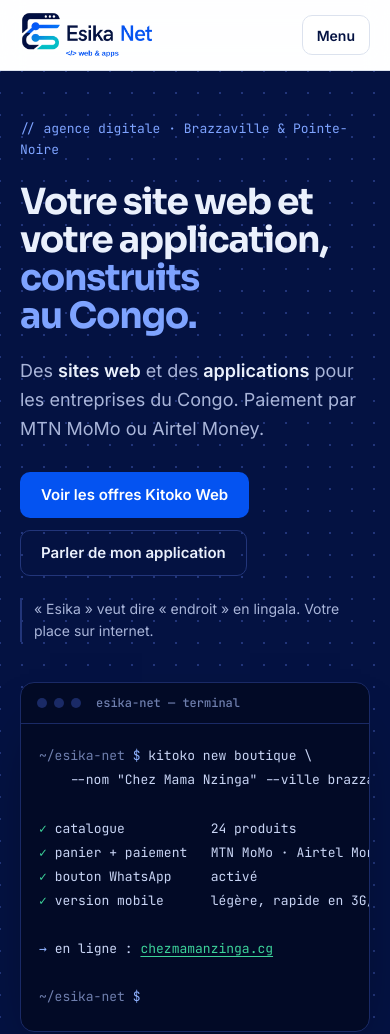
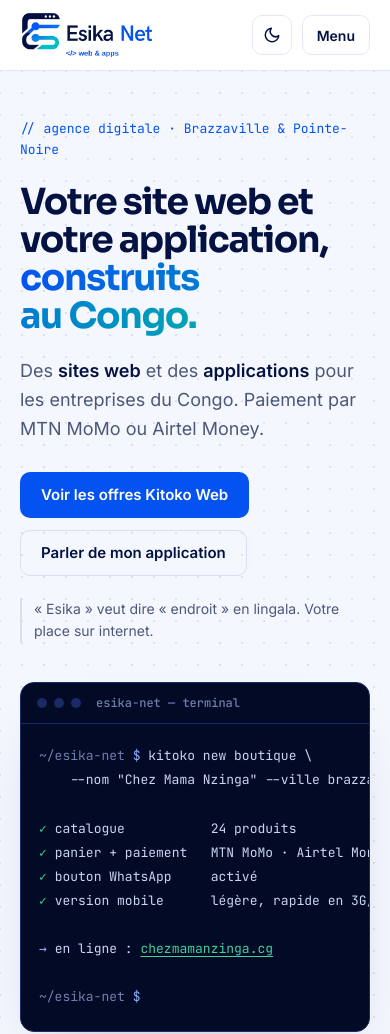
Before and after one commit to zouloupapers/esikanet, a plain HTML site: page index.html in a window 390 px wide. Shown: the top 1034 px of the page. Drawn offline with Linux system fonts and the light colour scheme.

Commit message:
Ajoute le choix mode clair / mode sombre
- Bouton soleil/lune dans l'en-tête, choix mémorisé dans le navigateur
- Par défaut, le site suit le réglage du téléphone ou de l'ordinateur
- Mode clair sur fond blanc, avec le bleu nuit, le bleu et le turquoise du logo
- Mode sombre identique à la version actuelle
- Logo adapté à chaque mode, en-tête et pied de page

Co-Authored-By: Claude Opus 5.5 <noreply@anthropic.com>
Claude-Session: https://claude.ai/code/session_01C2rUAxbxsw2XuJ55Eg1Utn

```diff
--- a/index.html
+++ b/index.html
@@ -3,6 +3,12 @@
 <head>
 <meta charset="utf-8">
 <meta name="viewport" content="width=device-width, initial-scale=1, viewport-fit=cover">
+<meta name="theme-color" content="#FFFFFF">
+<script>
+(function(){var t;try{t=localStorage.getItem("esika-theme")}catch(e){}
+if(t!=="light"&&t!=="dark"){t=window.matchMedia&&matchMedia("(prefers-color-scheme: dark)").matches?"dark":"light"}
+document.documentElement.setAttribute("data-theme",t);})();
+</script>
 <title>Esika Net</title>
 <meta name="description" content="Esika Net, agence digitale au Congo-Brazzaville : sites web et boutiques en ligne avec Kitoko Web, applications mobiles et web sur mesure.">
 <link rel="icon" type="image/png" href="favicon.png">
@@ -14,11 +20,14 @@
 :root{
   /* Layout: light "atelier" sections for Kitoko Web alternate with navy "studio" bands for the apps;
      mono // labels thread the page like code comments; the build process is drawn as a commit line. */
-  --bg:#F5F7FB; --surface:#FFFFFF; --surface-2:#EDF1F9;
-  --ink:#041242; --text:#1B2443; --muted:#56607E; --line:#DCE2EE;
-  --blue:#0453F1; --blue-soft:#E4ECFE; --on-blue:#FFFFFF; --ok:#0E9A60; --ok-soft:#E2F5EC;
-  --header-bg:#FFFFFFE0;
-  --band:#041242; --band-2:#0B1D5C; --band-text:#EAF0FC; --band-muted:#A9B5D9; --band-line:#22357A; --band-accent:#7EA3FF;
+  --bg:#FFFFFF; --surface:#FFFFFF; --surface-2:#F2F5FC;
+  --ink:#041242; --text:#1B2443; --muted:#56607E; --line:#E2E7F1;
+  --blue:#0453F1; --blue-soft:#E8EFFE; --on-blue:#FFFFFF; --ok:#0E9A60; --ok-soft:#E2F5EC;
+  --teal:#00A3B4;
+  --header-bg:#FFFFFFE6;
+  --band:#F4F7FE; --band-2:#FFFFFF; --band-text:#041242; --band-muted:#4D5878; --band-line:#D8E0F2; --band-accent:#0453F1;
+  --term-shadow:#0412423D; --phone-shadow:#0412424D;
+  color-scheme:light;
   --term-bg:#020A26; --term-line:#1A2A66; --term-text:#C9D5F5; --term-dim:#6F7FAE; --term-ok:#3DD39A; --term-cmd:#8FB2FF;
   --phone-frame:#000716;
   --z-ink:#1B1F3B; --z-paper:#FBF7EE; --z-marigold:#F2A93B; --z-corail:#E85C4A; --z-palm:#2F8F5B; --z-slate:#6B6357; --z-card:#FFFFFF; --z-line:#ECE4D3;
@@ -37,6 +46,7 @@
     --blue:#6E98FF; --blue-soft:#142352; --on-blue:#04102F; --ok:#3DD39A; --ok-soft:#0F2E2A;
     --header-bg:#0A1028E6;
     --band:#0B1431; --band-2:#111D45; --band-text:#EAF0FC; --band-muted:#A9B5D9; --band-line:#24356C; --band-accent:#8FB0FF;
+    --teal:#3DD6DE; --term-shadow:#000000AA; --phone-shadow:#000000B0;
     --shadow:0 1px 2px #00000040, 0 14px 36px -14px #00000080;
     color-scheme:dark;
   }
@@ -47,6 +57,7 @@
   --blue:#6E98FF; --blue-soft:#142352; --on-blue:#04102F; --ok:#3DD39A; --ok-soft:#0F2E2A;
   --header-bg:#0A1028E6;
   --band:#0B1431; --band-2:#111D45; --band-text:#EAF0FC; --band-muted:#A9B5D9; --band-line:#24356C; --band-accent:#8FB0FF;
+    --teal:#3DD6DE; --term-shadow:#000000AA; --phone-shadow:#000000B0;
   --shadow:0 1px 2px #00000040, 0 14px 36px -14px #00000080;
   color-scheme:dark;
 }
@@ -97,11 +108,18 @@ a{color:inherit}
 .nav a{padding:8px 12px;border-radius:8px;text-decoration:none;font-weight:500;font-size:15px;color:var(--text)}
 .nav a:hover{background:var(--surface-2);color:var(--ink)}
 .header-cta{min-height:40px;padding:0 16px;font-size:14px}
+.theme-btn{display:inline-grid;place-items:center;flex:none;width:40px;height:40px;border-radius:10px;border:1.5px solid var(--line);background:var(--surface);color:var(--ink);cursor:pointer}
+.theme-btn:hover{border-color:var(--blue);color:var(--blue)}
+.theme-btn svg{width:18px;height:18px}
+.only-dark{display:none!important}
+:root[data-theme="dark"] .only-light{display:none!important}
+:root[data-theme="dark"] .only-dark{display:block!important}
+@media (prefers-color-scheme: dark){:root:not([data-theme="light"]) .only-light{display:none!important}:root:not([data-theme="light"]) .only-dark{display:block!important}}
 .menu-btn{display:none;margin-left:auto;align-items:center;gap:8px;min-height:40px;padding:0 14px;border-radius:10px;border:1.5px solid var(--line);background:var(--surface);color:var(--ink);font:600 14px var(--font-body);cursor:pointer}
 .mobile-menu{border-top:1px solid var(--line);padding-block:8px 16px}
 .mobile-menu a{display:block;padding:12px 4px;text-decoration:none;font-weight:500;color:var(--ink);border-bottom:1px solid var(--line)}
 .mobile-menu a:last-child{border-bottom:0;color:var(--blue)}
-@media (max-width:880px){.nav,.header-cta{display:none}.menu-btn{display:inline-flex}}
+@media (max-width:880px){.nav,.header-cta{display:none}.menu-btn{display:inline-flex;margin-left:0}.theme-btn{margin-left:auto}.header-in{gap:10px}}
 
 /* Hero */
 .hero{padding-block:72px 84px;background-color:var(--band);background-image:radial-gradient(var(--band-line) 1px,transparent 1.2px);background-size:22px 22px;background-position:-11px -11px}
@@ -109,13 +127,13 @@ a{color:inherit}
 .hero-copy{display:grid;gap:22px;min-width:0}
 .kicker{font-family:var(--font-mono);font-size:13px;color:var(--band-accent)}
 .hero h1{font-size:clamp(36px,5.4vw,60px);line-height:1.06;letter-spacing:-.035em}
-.hero h1 em{font-style:normal;color:var(--band-accent)}
+.hero h1 em{font-style:normal;color:var(--band-accent);background:linear-gradient(90deg,var(--band-accent),var(--teal));-webkit-background-clip:text;background-clip:text;-webkit-text-fill-color:transparent}
 .lead{font-size:18px;color:var(--band-muted);max-width:58ch}
 .lead strong{color:var(--band-text);font-weight:600}
 .hero-ctas{display:flex;flex-wrap:wrap;gap:12px;margin-top:6px}
 .hero-note{font-size:14px;color:var(--band-muted);border-left:2px solid var(--band-line);padding-left:12px}
 
-.terminal{background:var(--term-bg);border:1px solid var(--term-line);border-radius:var(--r);overflow:hidden;box-shadow:0 30px 60px -30px #000000AA;min-width:0}
+.terminal{background:var(--term-bg);border:1px solid var(--term-line);border-radius:var(--r);overflow:hidden;box-shadow:0 30px 60px -30px var(--term-shadow);min-width:0}
 .term-bar{display:flex;align-items:center;gap:7px;padding:12px 16px;border-bottom:1px solid var(--term-line)}
 .term-bar i{width:10px;height:10px;border-radius:50%;background:var(--term-line)}
 .term-bar span{margin-left:8px;font:500 12px var(--font-mono);color:var(--term-dim)}
@@ -178,7 +196,7 @@ a{color:inherit}
 .app li{display:grid;grid-template-columns:16px minmax(0,1fr);gap:10px;font-size:15px;color:var(--band-text)}
 .app li::before{content:"→";font-family:var(--font-mono);color:var(--band-accent)}
 
-.phone{width:min(236px,100%);aspect-ratio:9/18;margin-inline:auto;padding:8px;border-radius:34px;background:var(--phone-frame);box-shadow:0 0 0 1px var(--band-line),0 30px 50px -24px #000000B0}
+.phone{width:min(236px,100%);aspect-ratio:9/18;margin-inline:auto;padding:8px;border-radius:34px;background:var(--phone-frame);box-shadow:0 0 0 1px var(--band-line),0 30px 50px -24px var(--phone-shadow)}
 .screen{height:100%;border-radius:27px;overflow:hidden;display:flex;flex-direction:column}
 
 /* Zando mock */
@@ -266,7 +284,7 @@ input[aria-invalid="true"]{border-color:var(--z-corail)}
 .linkish{justify-self:start;background:none;border:0;padding:4px 0;color:var(--blue);font:600 14px var(--font-body);cursor:pointer;text-decoration:underline;text-underline-offset:3px}
 
 /* Footer */
-.site-footer{background:var(--band);color:var(--band-muted);padding-block:56px 32px}
+.site-footer{background:var(--band);color:var(--band-muted);padding-block:56px 32px;border-top:1px solid var(--band-line)}
 .foot-grid{display:grid;grid-template-columns:minmax(0,1.4fr) repeat(3,minmax(0,1fr));gap:32px}
 .site-footer .logo-word{color:var(--band-text)}
 .site-footer .logo-word b,.site-footer .logo-tag{color:var(--band-accent)}
@@ -311,10 +329,8 @@ input[aria-invalid="true"]{border-color:var(--z-corail)}
 <header class="site-header">
   <div class="wrap header-in">
     <a class="logo" href="#top" aria-label="Esika Net, accueil">
-      <picture>
-        <source srcset="logo-light.png" media="(prefers-color-scheme: dark)">
-        <img src="logo.png" alt="Esika Net, web &amp; apps" width="134" height="48">
-      </picture>
+      <img class="only-light" src="logo.png" alt="Esika Net, web &amp; apps" width="134" height="48">
+      <img class="only-dark" src="logo-light.png" alt="Esika Net, web &amp; apps" width="134" height="48">
     </a>
     <nav class="nav" aria-label="Navigation principale">
       <a href="#kitoko-web">Kitoko Web</a>
@@ -322,6 +338,10 @@ input[aria-invalid="true"]{border-color:var(--z-corail)}
       <a href="#sur-mesure">Sur mesure</a>
       <a href="#contact">Contact</a>
     </nav>
+    <button class="theme-btn" id="theme-btn" type="button" aria-label="Passer en mode sombre" title="Mode sombre">
+      <svg class="only-light" viewBox="0 0 24 24" fill="none" stroke="currentColor" stroke-width="2" stroke-linecap="round" stroke-linejoin="round" aria-hidden="true"><path d="M21 12.8A9 9 0 1 1 11.2 3a7 7 0 0 0 9.8 9.8Z"/></svg>
+      <svg class="only-dark" viewBox="0 0 24 24" fill="none" stroke="currentColor" stroke-width="2" stroke-linecap="round" stroke-linejoin="round" aria-hidden="true"><circle cx="12" cy="12" r="4"/><path d="M12 2v2M12 20v2M4.9 4.9l1.4 1.4M17.7 17.7l1.4 1.4M2 12h2M20 12h2M4.9 19.1l1.4-1.4M17.7 6.3l1.4-1.4"/></svg>
+    </button>
     <a class="btn btn-primary header-cta" href="#contact">Demander un devis</a>
     <button class="menu-btn" id="menu-btn" type="button" aria-expanded="false" aria-controls="mobile-menu">Menu</button>
   </div>
@@ -670,7 +690,8 @@ input[aria-invalid="true"]{border-color:var(--z-corail)}
   <div class="wrap">
     <div class="foot-grid">
       <div class="foot-brand">
-        <img class="foot-logo" src="logo-light.png" alt="Esika Net, web &amp; apps" width="156" height="56">
+        <img class="foot-logo only-light" src="logo.png" alt="Esika Net, web &amp; apps" width="156" height="56">
+        <img class="foot-logo only-dark" src="logo-light.png" alt="Esika Net, web &amp; apps" width="156" height="56">
         <p class="foot-about">Sites web et applications, au Congo.</p>
       </div>
       <div class="foot-col">
@@ -712,6 +733,32 @@ input[aria-invalid="true"]{border-color:var(--z-corail)}
 
   var yearEl = document.getElementById("year");
   if (yearEl) yearEl.textContent = String(new Date().getFullYear());
+
+  // Mode clair / sombre
+  var root = document.documentElement;
+  var themeBtn = document.getElementById("theme-btn");
+  var themeMeta = document.querySelector('meta[name="theme-color"]');
+  function applyTheme(t, save){
+    var dark = t === "dark";
+    root.setAttribute("data-theme", dark ? "dark" : "light");
+    themeBtn.setAttribute("aria-label", dark ? "Passer en mode clair" : "Passer en mode sombre");
+    themeBtn.title = dark ? "Mode clair" : "Mode sombre";
+    if (themeMeta) themeMeta.setAttribute("content", dark ? "#060A19" : "#FFFFFF");
+    if (save) { try { localStorage.setItem("esika-theme", dark ? "dark" : "light"); } catch (e) {} }
+  }
+  applyTheme(root.getAttribute("data-theme"), false);
+  themeBtn.addEventListener("click", function(){
+    applyTheme(root.getAttribute("data-theme") === "dark" ? "light" : "dark", true);
+  });
+  if (window.matchMedia) {
+    var mq = window.matchMedia("(prefers-color-scheme: dark)");
+    var follow = function(e){
+      var saved = null;
+      try { saved = localStorage.getItem("esika-theme"); } catch (_) {}
+      if (!saved) applyTheme(e.matches ? "dark" : "light", false);
+    };
+    if (mq.addEventListener) mq.addEventListener("change", follow);
+  }
 
   // Menu mobile
   var menuBtn = document.getElementById("menu-btn");
```
